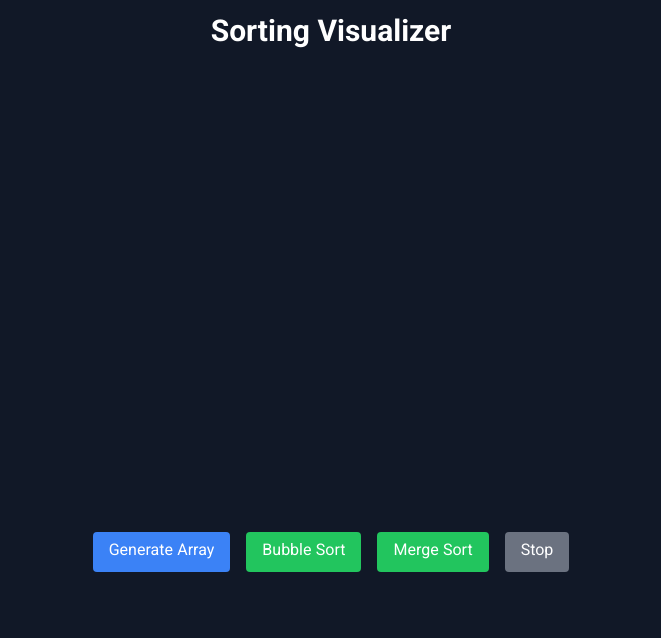
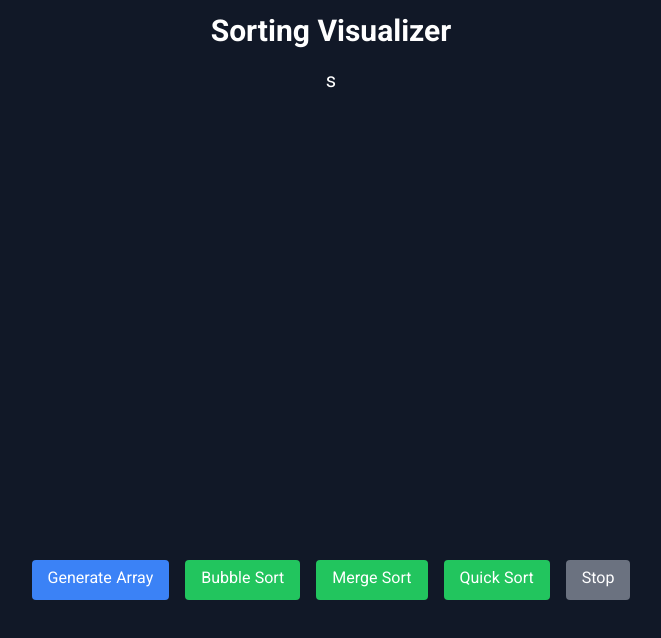
Before and after one commit to AliRwxza/algorithm-visualizer, a React (Vite) app: page / in a window 1280 px wide. Shown: the top 638 px of the page, without its empty margins (309-970 px from the left). Built offline with nearby package versions, Linux system fonts and the light colour scheme; what tailwindcss-rtl would draw is missing.

Commit message:
feature: added time elapsed to each algorithm

```diff
--- a/src/components/AlgorithmVisualizer/AlgorithmVisualizer.jsx
+++ b/src/components/AlgorithmVisualizer/AlgorithmVisualizer.jsx
@@ -7,6 +7,7 @@ const SECONDARY_COLOR = "red";
 function AlgorithmVisualizer() {
   const [array, setArray] = useState([]);
   const [sorting, setSorting] = useState(false);
+  const [time, setTime] = useState(null);
   const isCancelled = useRef(false);
   let count = 0;
 
@@ -28,6 +29,7 @@ function AlgorithmVisualizer() {
   };
 
   const bubbleSort = async () => {
+    const start_time = Date.now();
     setSorting(true);
     isCancelled.current = false;
     let arr = [...array];
@@ -36,7 +38,7 @@ function AlgorithmVisualizer() {
     for (let i = 0; i < n - 1; i++) {
       for (let j = 0; j < n - i - 1; j++) {
         if (isCancelled.current) {
-          console.log("Sorting stopped");
+          // console.log("Sorting stopped");
           setSorting(false);
           return;
         }
@@ -59,7 +61,7 @@ function AlgorithmVisualizer() {
         bars[j + 1].style.backgroundColor = DEFAULT_COLOR;
       }
     }
-
+    const time_elapsed = (Date.now() - start_time) / 1000;
     setSorting(false);
   };
 
@@ -72,7 +74,7 @@ function AlgorithmVisualizer() {
     let bars = document.getElementsByClassName("bar");
     while (i < mid && j < right) {
       if (isCancelled.current) {
-        console.log("Sorting stopped");
+        // console.log("Sorting stopped");
         setSorting(false);
         return;
       }
@@ -85,7 +87,7 @@ function AlgorithmVisualizer() {
         arr[k] = temp[i];
         setArray([...arr]);
 
-        await new Promise((resolve) => setTimeout(resolve, 20));
+        await new Promise((resolve) => setTimeout(resolve, 2));
 
         bars[i].style.backgroundColor = DEFAULT_COLOR;
 
@@ -99,7 +101,7 @@ function AlgorithmVisualizer() {
         arr[k] = temp[j];
         setArray([...arr]);
 
-        await new Promise((resolve) => setTimeout(resolve, 20));
+        await new Promise((resolve) => setTimeout(resolve, 2));
 
         bars[j].style.backgroundColor = DEFAULT_COLOR;
 
@@ -114,7 +116,7 @@ function AlgorithmVisualizer() {
       count++;
 
       if (isCancelled.current) {
-        console.log("Sorting stopped");
+        // console.log("Sorting stopped");
         setSorting(false);
         return;
       }
@@ -137,7 +139,7 @@ function AlgorithmVisualizer() {
       count++;
 
       if (isCancelled.current) {
-        console.log("Sorting stopped");
+        // console.log("Sorting stopped");
         setSorting(false);
         return;
       }
@@ -180,7 +182,10 @@ function AlgorithmVisualizer() {
     isCancelled.current = false;
 
     let arr = [...array];
+    const start_time = Date.now();
     await mergeSortHelper(arr, 0, arr.length);
+    const time_elapsed = (Date.now() - start_time) / 1000;
+    setTime(time_elapsed);
 
     setSorting(false);
   };
@@ -193,6 +198,8 @@ function AlgorithmVisualizer() {
   return (
     <div className="min-h-screen bg-gray-900 text-white flex flex-col items-center p-4 w-screen">
       <h1 className="text-3xl font-bold mb-4">Sorting Visualizer</h1>
+
+      <div className="text-xl">{time} s</div>
 
       <div className="flex items-end gap-[2px] h-96 my-10">
         {array.map((value, index) => (
@@ -230,6 +237,13 @@ function AlgorithmVisualizer() {
           Merge Sort
         </button>
         <button
+          onClick={mergeSort}
+          disabled={sorting}
+          className="px-4 py-2 bg-green-500 rounded hover:bg-green-600 disabled:bg-gray-500"
+        >
+          Quick Sort
+        </button>
+        <button
           onClick={stopSorting}
           disabled={!sorting}
           className="px-4 py-2 bg-red-500 rounded hover:bg-red-600 disabled:bg-gray-500"
```
